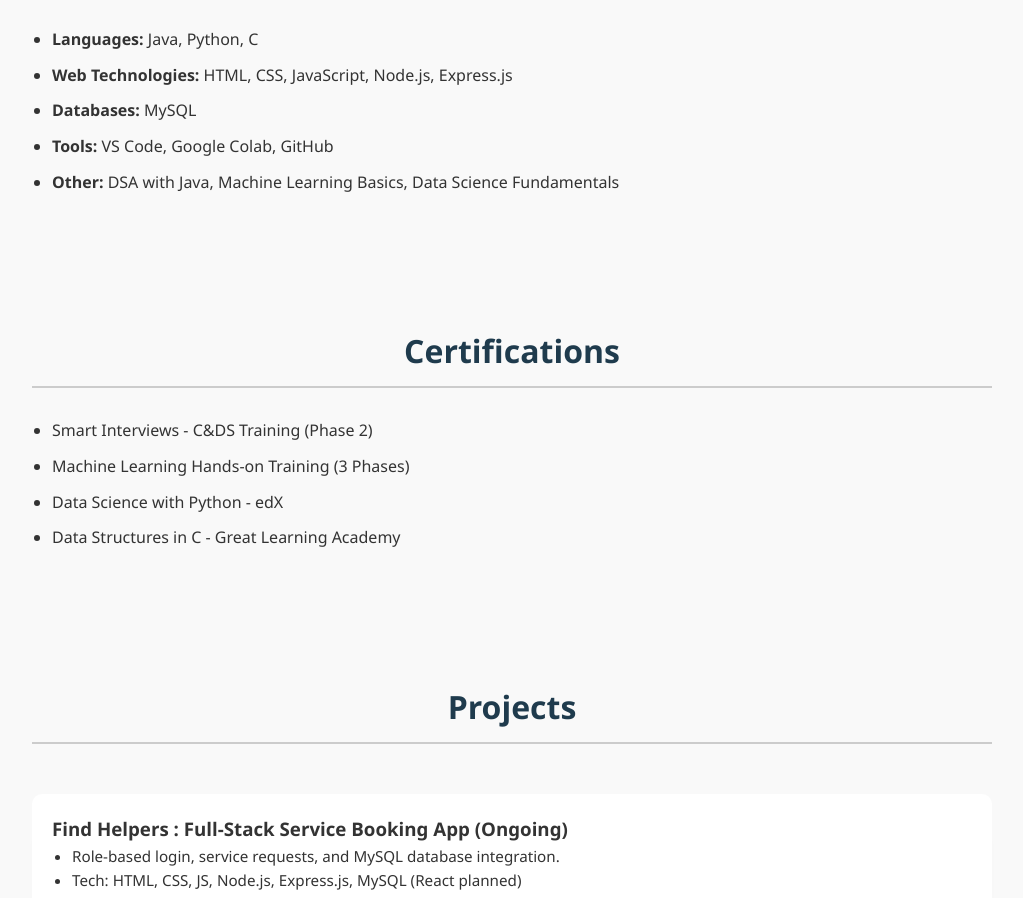
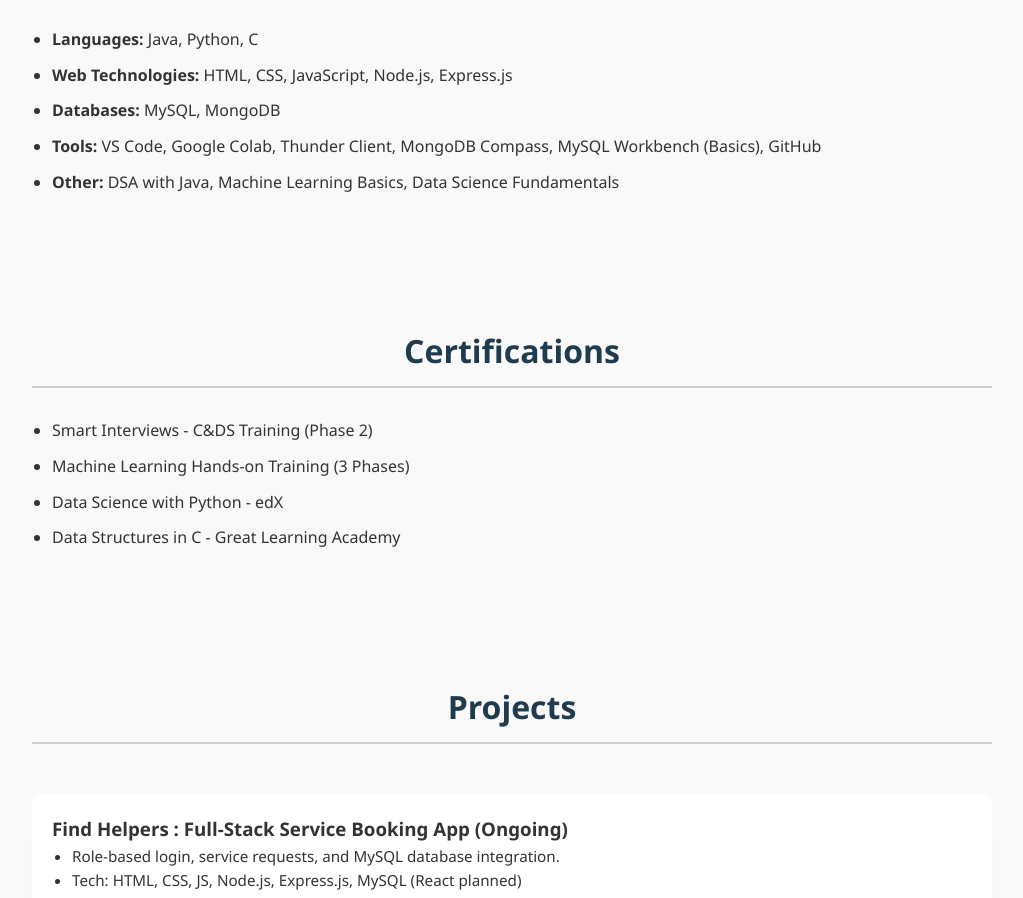
Before and after one commit to SumaBadugu/portfolio, a plain HTML site: page index.html in a window 1280 px wide. Shown: the part 1013-1911 px from the top of the page, without its empty margins (128-1151 px from the left). Drawn offline with Linux system fonts and the light colour scheme.

Commit message:
Modified skills and tools

```diff
--- a/index.html
+++ b/index.html
@@ -47,8 +47,8 @@
         <ul>
             <li><strong>Languages:</strong> Java, Python, C</li>
             <li><strong>Web Technologies:</strong> HTML, CSS, JavaScript, Node.js, Express.js</li>
-            <li><strong>Databases:</strong> MySQL</li>
-            <li><strong>Tools:</strong> VS Code, Google Colab, GitHub</li>
+            <li><strong>Databases:</strong> MySQL, MongoDB</li>
+            <li><strong>Tools:</strong> VS Code, Google Colab, Thunder Client, MongoDB Compass, MySQL Workbench (Basics), GitHub</li>
             <li><strong>Other:</strong> DSA with Java, Machine Learning Basics, Data Science Fundamentals</li>
         </ul>
     </section>
```
